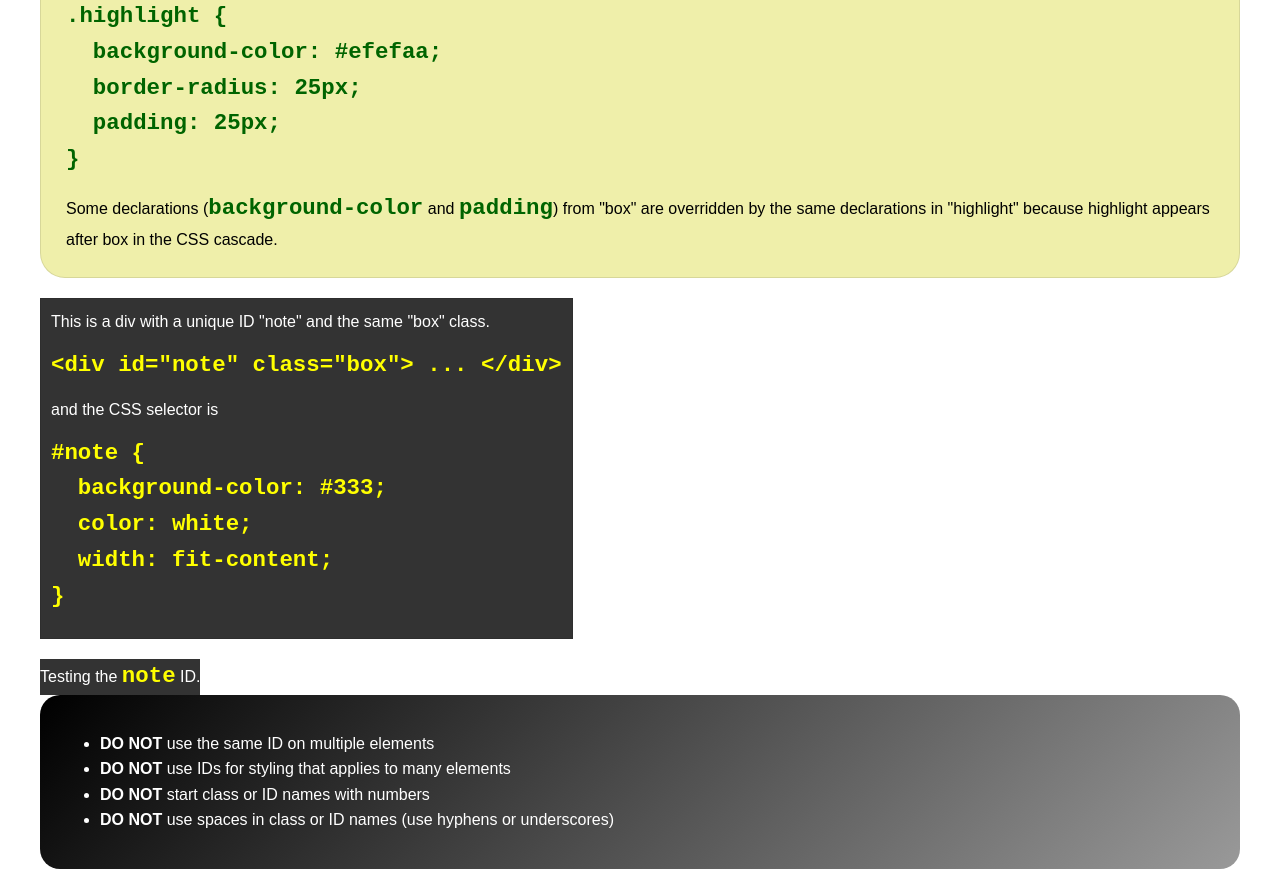
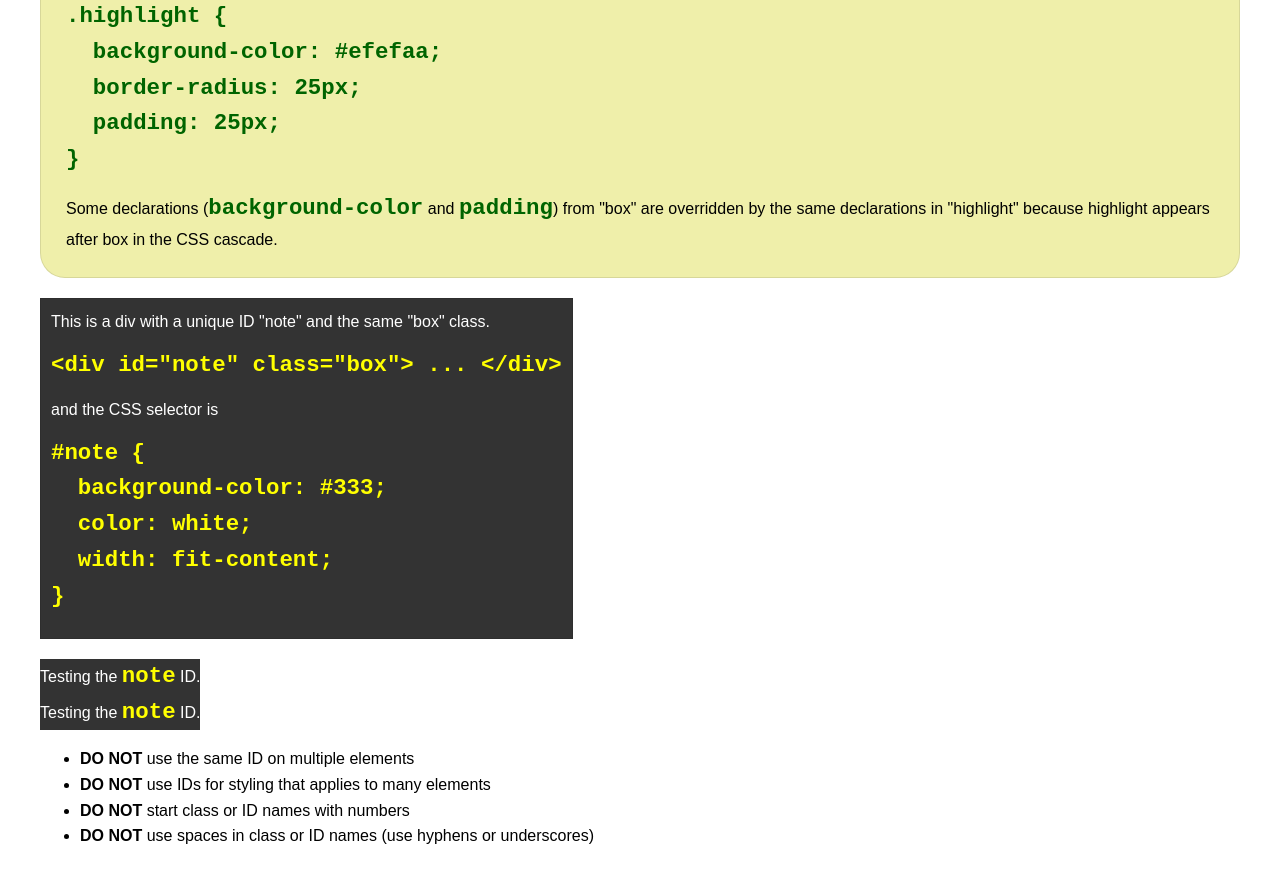
Before and after one commit to josedanieljimenez/wdd130, a plain HTML site: page week03/class-and-id.html in a window 1280 px wide. Shown: the part 777-1646 px from the top of the page. Drawn offline with Linux system fonts and the light colour scheme.

Commit message:
I made changes in order to complete my activity

```diff
--- a/week03/class-and-id.html
+++ b/week03/class-and-id.html
@@ -51,7 +51,12 @@
         <p>Testing the <code>note</code> ID.</p>
     </div>
 
-    <section id="best-practice">
+    <div id="note">
+        <p>Testing the <code>note</code> ID.</p>
+    </div>
+
+
+    <section id=" best-practice">
         <ul>
             <li><strong>DO NOT</strong> use the same ID on multiple elements</li>
             <li><strong>DO NOT</strong> use IDs for styling that applies to many elements</li>
--- a/week03/styles/float.css
+++ b/week03/styles/float.css
@@ -22,5 +22,5 @@ footer {
     padding-top: 5px;
     /* Uncomment the declaration below and observe the results. */
 
-    /* clear: both; */
+    clear: both;
 }
```
